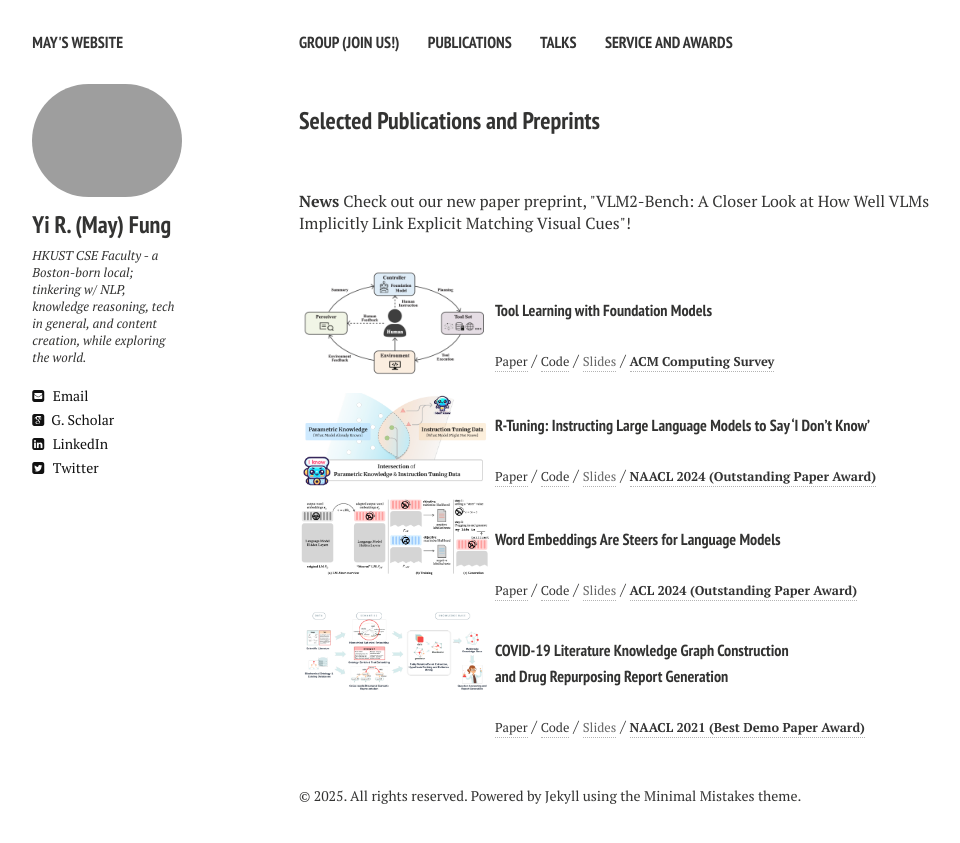
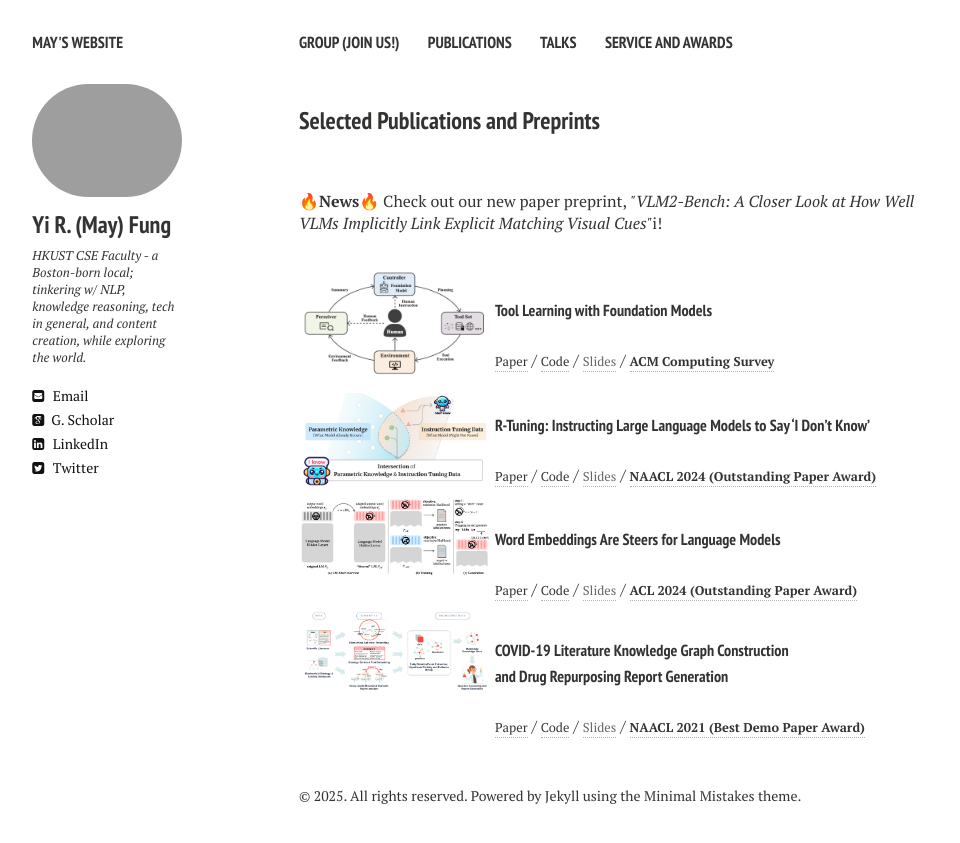
Before and after one commit to mayrfung/mayrfung.github.io, a Jekyll site: the page built from publications.md, in a window 1280 px wide. Shown: the top 843 px of the page, without its empty margins (21-981 px from the left). Built offline with Jekyll 4.4.1, drawn with Linux system fonts in a browser that asks for light colours; nearby versions of some CDN libraries.

```diff
--- a/_layouts/publications.html
+++ b/_layouts/publications.html
@@ -122,7 +122,7 @@ div.bibtex pre { font-size: 75%; overflow: auto;  width: 100%; padding: 0em 0em;
     <div id="pub-container">
         <div id="pub-card-container" class="activated hide">
             <div class="pub-card" data-topic="reasoning-planning" data-year="2024" data-selected="true">
-		<p><b>News</b>    Check out our new paper preprint, "VLM2-Bench: A Closer Look at How Well VLMs Implicitly Link Explicit Matching Visual Cues"! </p>
+		<p>🔥<b>News</b>🔥    Check out our new paper preprint, <i>"VLM2-Bench: A Closer Look at How Well VLMs Implicitly Link Explicit Matching Visual Cues"</i>i! </p>
 		<div class="row">
                     <div class="col-l col-xs-12 col-lg-3">
                         <img src="paperpic1.png" />
```
